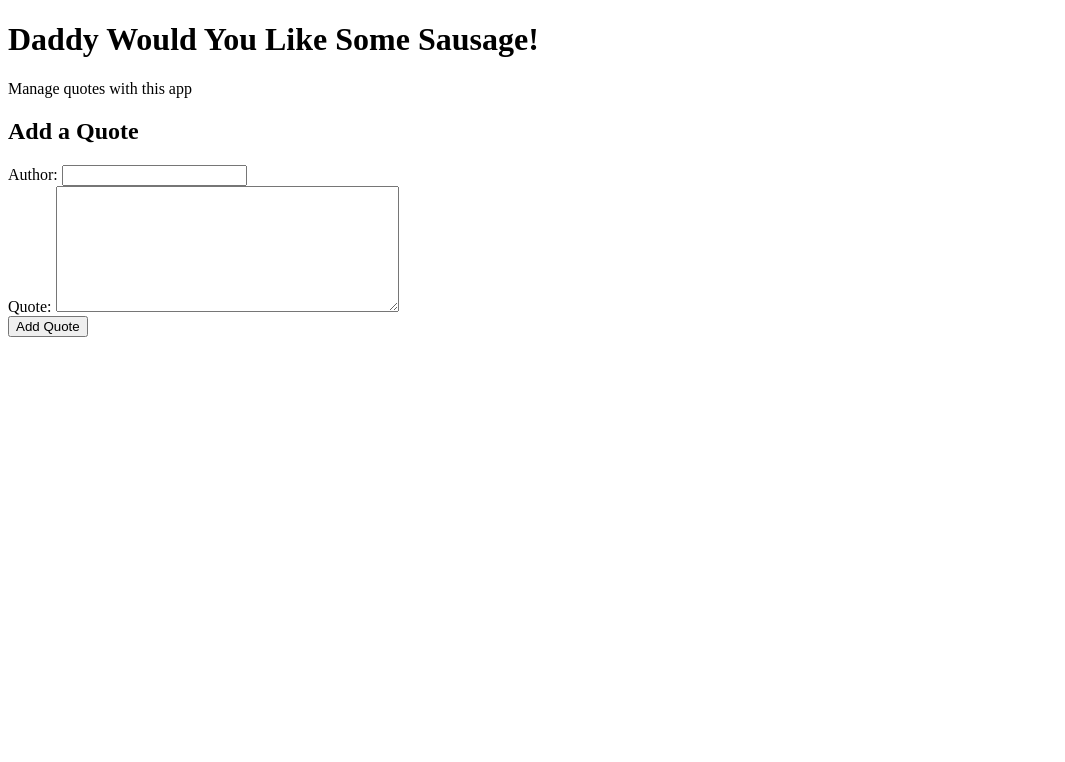
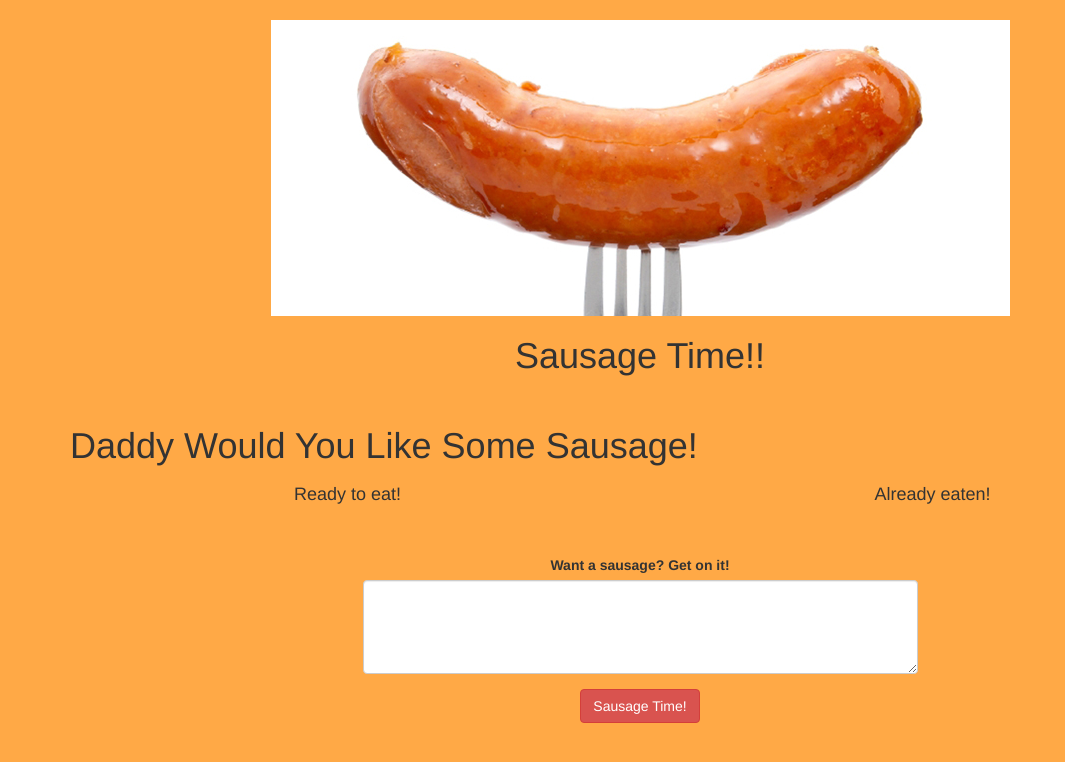
Before and after one commit to nedmclean/burger, a Node server app: template views/index.handlebars in a window 1280 px wide. Shown: the top 762 px of the page, without its empty margins (0-1065 px from the left). Run offline with Node 20, Linux system fonts and the light colour scheme; the template is opened without the code that fills it, so the values that code supplies are empty; some libraries are stand-ins or nearby versions.

Commit message:
errors galore, but good skeleton

```diff
--- /dev/null
+++ b/assets/style.css
@@ -0,0 +1,3 @@
+body {
+  background-color: #ffa946;
+}
--- a/db/schema.sql
+++ b/db/schema.sql
@@ -10,6 +10,3 @@ devoured BOOLEAN,
 date TIMESTAMP,
 PRIMARY KEY (id)
 );
-
--- Insert a set of records.
-INSERT INTO burgers (plan) VALUES ('Plan to fight a ninja.');
--- a/models/sausage.js
+++ b/models/sausage.js
@@ -24,5 +24,5 @@ var sausage = {
   }
 };
 
-// Export the database functions for the controller (catsController.js).
-module.exports = cat;
+// Export the database functions for the controller (sausages_controller.js).
+module.exports = sausage;
--- a/server.js
+++ b/server.js
@@ -1,5 +1,6 @@
 var express = require("express");
 var bodyParser = require("body-parser");
+
 
 var app = express();
 var port = 3003;
@@ -31,7 +32,9 @@ connection.connect(function(err) {
   console.log("connected as id " + connection.threadId);
 });
 
+var router = require("./controllers/sausages_controller.js");
 
+app.use("/", router);
 
 
 
--- a/views/index.handlebars
+++ b/views/index.handlebars
@@ -1,35 +1,46 @@
 <h1>Daddy Would You Like Some Sausage!</h1>
 
-<p>Manage quotes with this app</p>
 
-<!-- Pass in data from server.js -->
-<ul>
-  {{#each quotes}}
-  	<li>
-  		<p><span class="label">ID:</span> {{this.id}}</p>
-      <p><span class="label">What kind of sausage was It?</span> {{this.sausage}}</p>
-      <p><span class="label">Did you eat that thang?:</span> {{this.YrN}}</p>
+<div class="row">
+  <center>
 
-      <button data-id="{{this.id}}" class="delquote">Delete</button>
+    <div class="col-md-6">
+      <h4 class="red_font">Ready to eat!</h4>
+      <div id="ready_to_eat">
 
-      <a href="/{{this.id}}"></a>
-  	</li>
-  {{/each}}
-</ul>
 
-<h2>Add a Quote</h2>
+        {{#each sausages}}
+          {{#unless devoured}}
+          <form action="burger/eat/{{id}}" method="POST">
+            <div class="input-group">
+              <li class="form-control">{{id}}. {{sausage_type}}</li>
+                <span class="input-group-btn">
+                  <button class="btn btn-success devour-button" type="submit">Nom It!</button>
+                </span>
+            </div>
+          </form>
+          {{/unless}}
+        {{/each}}
 
-<form class="create-form">
+      </div>
+    </div>
 
-  <div class="form-group">
-    <label for="auth">Author:</label>
-    <input type="text" id="auth" name="author">
-  </div>
+    <div class="col-md-6">
+      <h4 class="red_font">Already eaten!</h4>
+      <div id="already_eaten">
 
-  <div class="form-group">
-    <label for="quo">Quote:</label>
-    <textarea id="quo" name="quote" rows="8" cols="40"></textarea>
-  </div>
+        {{#each sausages}}
+          {{#if this.devoured}}
+            <div class="input-group">
+              <li class="form-control">{{this.id}}. {{this.sausages_type}}</li>
+              <span class="input-group-btn">
+                <button class="btn btn-info whine-button" type="button">Yum!</button>
+              </span>
+            </div>
+          {{/if}}
+        {{/each}}
 
-  <button type="submit">Add Quote</button>
-</form>
+      </div>
+    </div>
+  </center>
+</div>
--- a/views/layouts/main.handlebars
+++ b/views/layouts/main.handlebars
@@ -1,13 +1,63 @@
+
 <!DOCTYPE html>
-<html lang="en">
-<head>
-	<meta charset="UTF-8">
-		<link rel="stylesheet" href="/assets/css/style.css" type="text/css" />
-		<script src="https://code.jquery.com/jquery.js"></script>
-		<script src="/assets/js/quotes.js"></script>
-		<title>Sausage Squad!</title>
-	</head>
-	<body>
-		{{{ body }}}
-	</body>
+<html>
+  <head>
+
+    <title>Munchin Sausage!</title>
+    <link rel="icon" href="/assets/sausage.jpg">
+    <link rel="stylesheet" href="https://maxcdn.bootstrapcdn.com/bootstrap/3.3.7/css/bootstrap.min.css" integrity="sha384-BVYiiSIFeK1dGmJRAkycuHAHRg32OmUcww7on3RYdg4Va+PmSTsz/K68vbdEjh4u" crossorigin="anonymous">
+    <link rel="stylesheet" href="/assets/style.css">
+  </head>
+  <body>
+
+
+    <div class="container">
+
+      <br>
+
+      <center>
+        <div class="row">
+          <img src="/assets/sausage.jpg">
+        </div>
+      </center>
+
+      <center>
+        <h1 class="red_font">Sausage Time!!</h1>
+      </center>
+
+      <br>
+
+
+      {{{body}}}
+
+
+      <br><br>
+
+      <form action="***NEED SOMETHING HERE***" method="POST">
+
+        <div class="row">
+          <div class="col-md-3"></div>
+
+
+          <div class="form-group col-md-6">
+            <center><label for="new_sausage" class="red_font">Want a sausage? Get on it!</label></center>
+            <textarea class="form-control" columns="8" rows="4" id="new_sausage" name="sausage_type"></textarea>
+          </div>
+
+
+          <div class="col-md-3"></div>
+        </div>
+
+        <center>
+          <button id="submit-button" type="submit" class="btn btn-danger">Sausage Time!</button>
+        </center>
+
+      </form>
+
+      <br>
+
+    </div>
+    <script src="https://code.jquery.com/jquery-3.1.1.min.js"></script>
+
+  </body>
 </html>
```
Also changed, not shown: config/connection.js (+22 -0 lines), config/orm.js (+52 -1 lines), controllers/sausages_controller.js (+5 -5 lines), assets/sausage.jpg (added), 5 other files.
